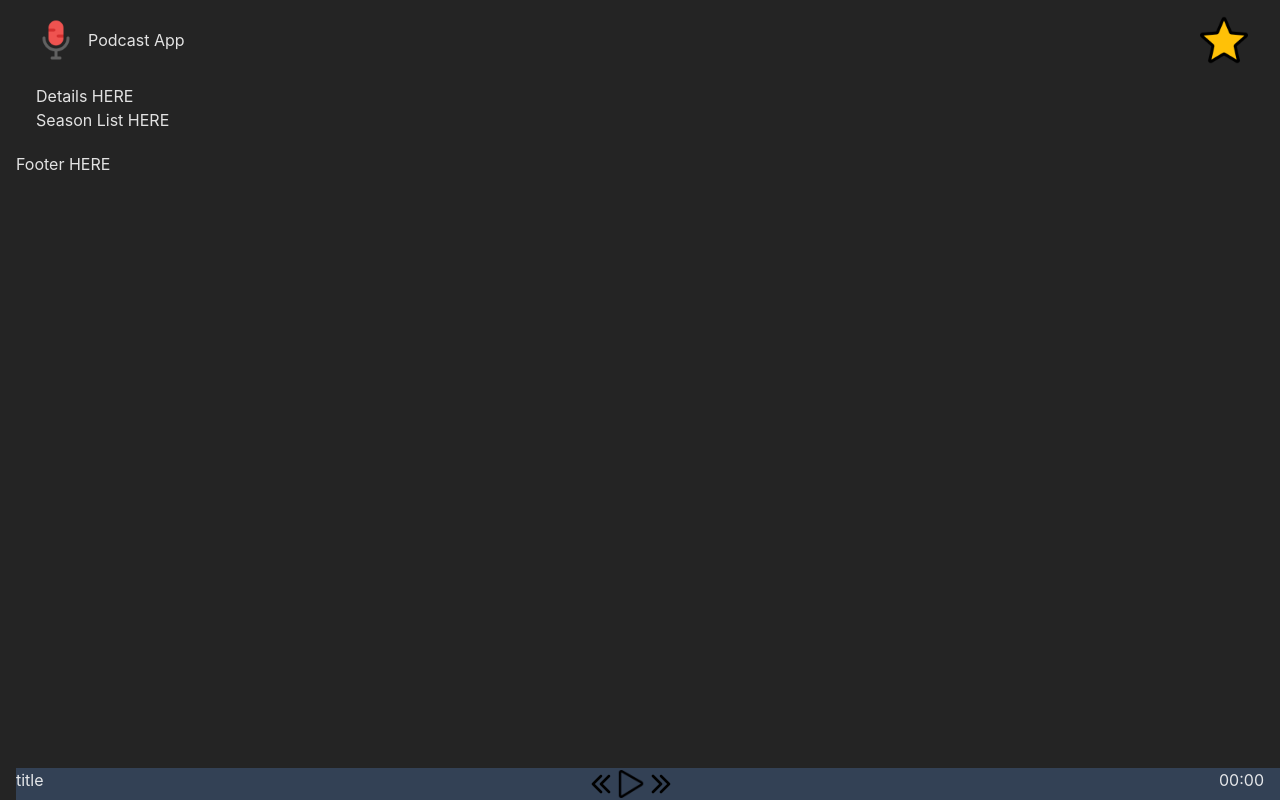
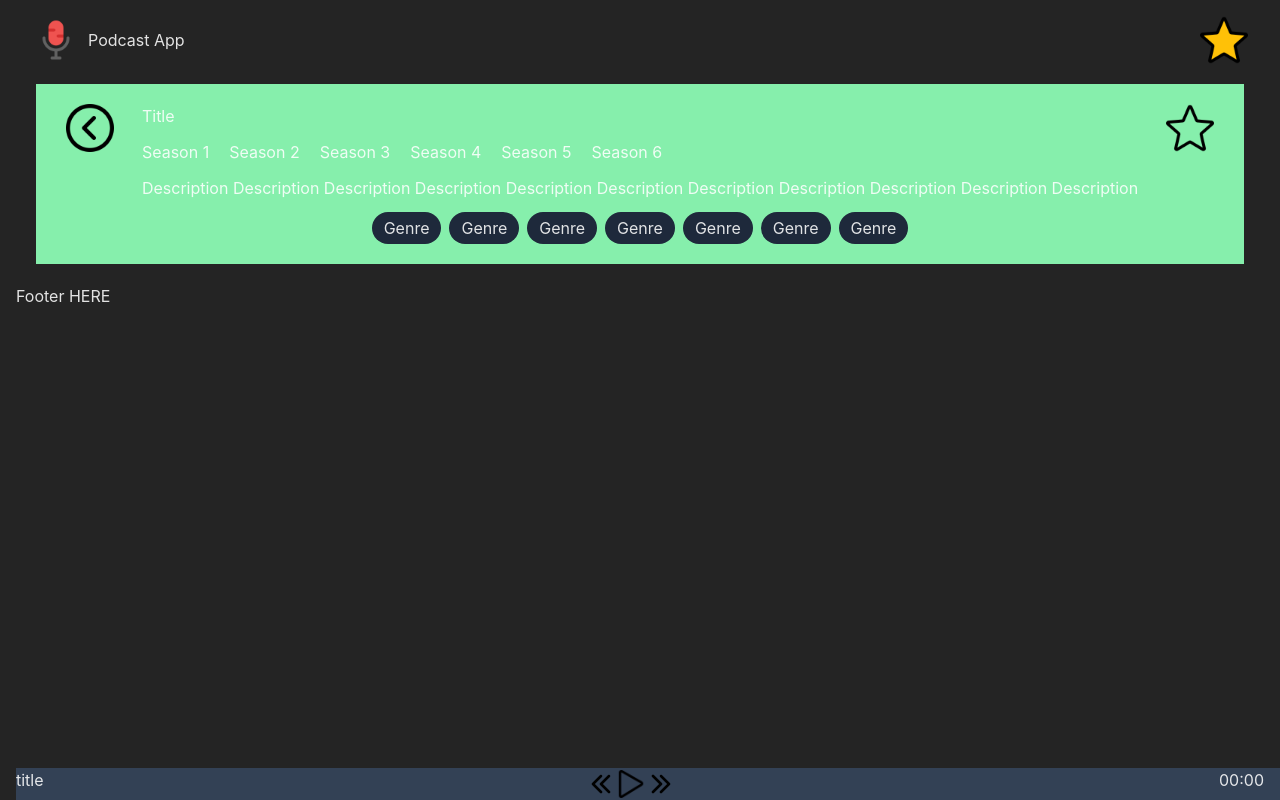
Before and after one commit to DaneVN/CS20240232_FTO2407_GroupB_DanevanNiekerk_DJS11, a React (Vite) app: page /show in a window 1280 px wide. Built offline with nearby package versions, Linux system fonts and the light colour scheme.

Commit message:
Show page + Favourites page UI Added

```diff
--- a/src/App.jsx
+++ b/src/App.jsx
@@ -9,13 +9,16 @@ import Favourites from "./assets/pages/Favourites";
 
 function App() {
   return (
+    // add parameters for show and season.
+    // add modal for genres
     <BrowserRouter>
       <Routes>
         <Route path="/" element={<Layout />}>
           <Route index element={<Home />} />
-          <Route path="show" element={<ShowLayout />}>
-            <Route index element={<Show />}></Route>
-            <Route path="season" element={<Season />} />
+          <Route path="show" element={<Show />} />
+          <Route path="season" element={<ShowLayout />}>
+            <Route index element={<Season />} />
+            {/* //render amount of seasons pages based on data */}
           </Route>
           <Route path="favourites" element={<Favourites />} />
         </Route>
--- /dev/null
+++ b/src/assets/components/FavouritesCard.jsx
@@ -0,0 +1,51 @@
+//eslint-disable-next-line
+import React from "react";
+import placeholder from "../images/placeholder-show-banner.jpg";
+// import starFull from "../images/star-full.png";
+import starEmpty from "../images/star-empty.png";
+
+function FavouritesCard() {
+  return (
+    <div className="bg-lime-900 rounded-lg p-4 flex flex-col gap-4 sm:grid sm:grid-cols-3 sm:gap-4 mb-6">
+      <div className="relative mb-4">
+        <img
+          className="w-6 absolute top-1 left-1"
+          src={starEmpty}
+          alt="favourite"
+        />
+        <img
+          className="self-center rounded-lg"
+          src={placeholder}
+          alt="show banner/cover"
+        />
+      </div>
+      <div className="col-span-2 flex flex-col items-center justify-evenly">
+        <h2 className="mb-4">Series: Episode Title</h2>
+        <p className="mb-2">
+          Description Description Description Description Description
+          Description Description Description{" "}
+          {/* //prettier added {" "}, for some reason? */}
+        </p>
+        <div className="flex gap-2 justify-center flex-wrap mb-2">
+          <p>S Ep</p>
+          <p>Date Added</p>
+        </div>
+        <div id="genre-list">
+          <ul className="list-none flex gap-2 justify-center flex-wrap">
+            <li id="genre" className="bg-slate-800 rounded-3xl px-3 py-1">
+              Genre
+            </li>
+            <li id="genre" className="bg-slate-800 rounded-3xl px-3 py-1">
+              Genre
+            </li>
+            <li id="genre" className="bg-slate-800 rounded-3xl px-3 py-1">
+              Genre
+            </li>
+          </ul>
+        </div>
+      </div>
+    </div>
+  );
+}
+
+export default FavouritesCard;
--- a/src/assets/pages/Favourites.jsx
+++ b/src/assets/pages/Favourites.jsx
@@ -1,6 +1,7 @@
 //eslint-disable-next-line
 import React from "react";
 import SortImg from "../images/sort.png";
+import FavouritesCard from "../components/FavouritesCard";
 
 function Favourites() {
   return (
@@ -12,7 +13,9 @@ function Favourites() {
           {/* //dropdown with sorting options */}
         </button>
       </div>
-      <div>Favourites List HERE</div>
+      <div className="bg-lime-950 p-3">
+        <FavouritesCard />
+      </div>
     </>
   );
 }
--- a/src/assets/pages/Show.jsx
+++ b/src/assets/pages/Show.jsx
@@ -1,11 +1,82 @@
 //eslint-disable-next-line
 import React from "react";
+import backBtn from "../images/load-more.png";
+import starEmpty from "../images/star-empty.png";
+import { NavLink, Outlet } from "react-router-dom";
 
 export default function Home() {
   return (
     <>
-      <div id="show-details">Details HERE</div>
-      <div id="season-list">Season List HERE</div>
+      <section className=" bg-green-300 p-5 ">
+        <div
+          id="show-details"
+          className="flex gap-7 justify-center items-start bg-green-300"
+          //bg-image = season poster/ show poster when no season is selected
+        >
+          <button>
+            <img src={backBtn} alt="Go back" className="rotate-180 w-12" />
+          </button>
+          <div id="details" className="flex flex-col gap-3 mb-3">
+            <h2>Title</h2>
+            <div className="flex gap-5 ">
+              {/* //load season pages based on amount of seasons in show */}
+              {/* //add active style */}
+              <NavLink to="" className="">
+                Season 1
+              </NavLink>
+              <NavLink to="show.1" className="">
+                Season 2
+              </NavLink>
+              <NavLink to="show.2" className="">
+                Season 3
+              </NavLink>
+              <NavLink to="season" className="">
+                Season 4
+              </NavLink>
+              <NavLink to="season" className="">
+                Season 5
+              </NavLink>
+              <NavLink to="season" className="">
+                Season 6
+              </NavLink>
+            </div>
+            <p>
+              Description Description Description Description Description
+              Description Description Description Description Description
+              Description{" "}
+            </p>
+          </div>
+          <button>
+            <img src={starEmpty} alt="favourite" className="w-12" />
+          </button>
+        </div>
+        <div id="genre-list">
+          <ul className="list-none flex gap-2 justify-center flex-nowrap overflow-x-scroll">
+            <li id="genre" className="bg-slate-800 rounded-3xl px-3 py-1">
+              Genre
+            </li>
+            <li id="genre" className="bg-slate-800 rounded-3xl px-3 py-1">
+              Genre
+            </li>
+            <li id="genre" className="bg-slate-800 rounded-3xl px-3 py-1">
+              Genre
+            </li>
+            <li id="genre" className="bg-slate-800 rounded-3xl px-3 py-1">
+              Genre
+            </li>
+            <li id="genre" className="bg-slate-800 rounded-3xl px-3 py-1">
+              Genre
+            </li>
+            <li id="genre" className="bg-slate-800 rounded-3xl px-3 py-1">
+              Genre
+            </li>
+            <li id="genre" className="bg-slate-800 rounded-3xl px-3 py-1">
+              Genre
+            </li>
+          </ul>
+        </div>
+      </section>
+      <Outlet />
     </>
   );
 }
```
